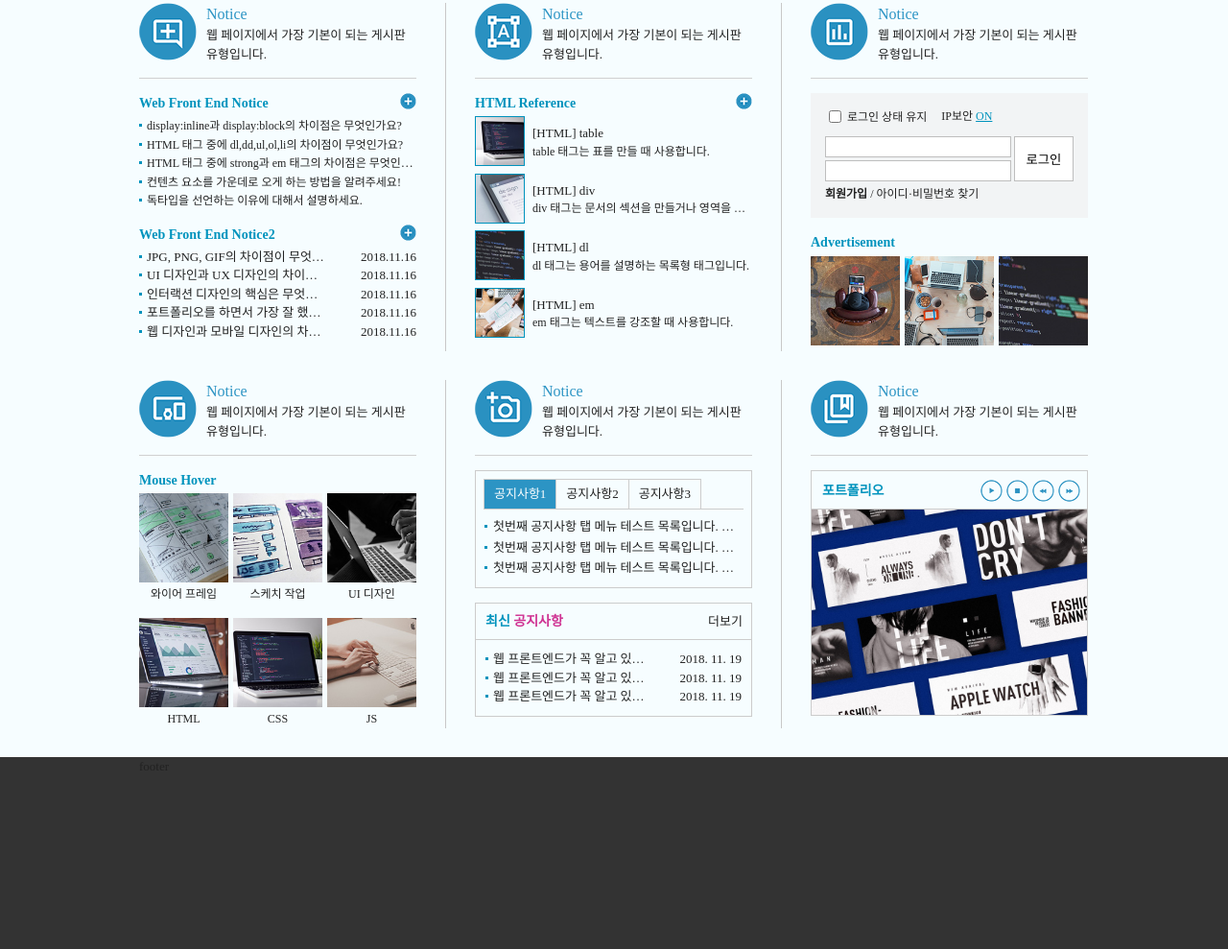
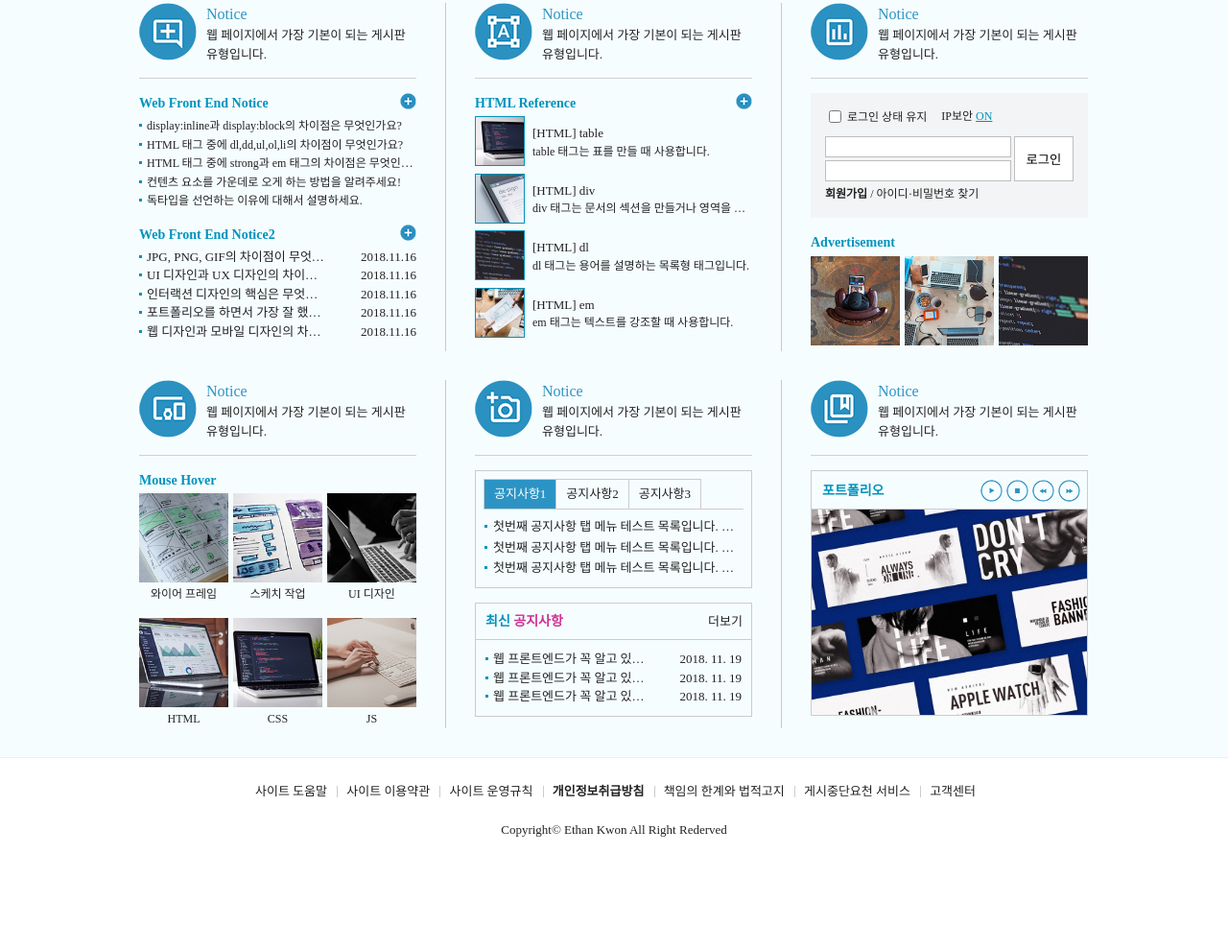
Before and after one commit to EthanKwon/Web_Layout, a plain HTML site: page index.html in a window 1280 px wide. Shown: the part 822-1811 px from the top of the page at 96% size. After the commit the page ends 1721 px from the top, so only its background shows below. Drawn offline with Linux system fonts and the light colour scheme; a web font is replaced by a local one.

Commit message:
Add footer

```diff
--- a/css/styles.css
+++ b/css/styles.css
@@ -47,8 +47,7 @@ body {
 }
 
 #footer {
-  height: 200px;
-  background-color: #333;
+  border-top: 1px solid #eee;
 }
 /* 컨텐츠 레이아웃 */
 
@@ -823,8 +822,6 @@ body {
   margin-bottom: 3px;
   background: #fff;
 }
-.login_footer {
-}
 
 .login_footer li {
   display: inline;
@@ -867,3 +864,39 @@ body {
 .popup ul li img {
   width: 100%;
 }
+
+/* 푸터 */
+
+.footer {
+  padding: 25px;
+  text-align: center;
+}
+
+.footer ul {
+  margin-bottom: 20px;
+}
+
+.footer li {
+  position: relative;
+  display: inline;
+  padding: 0 7px 0 10px;
+}
+
+.footer li strong {
+  font-weight: bold;
+}
+
+.footer li:before {
+  content: "";
+  width: 1px;
+  height: 12px;
+  background: #ccc;
+  position: absolute;
+  left: 0;
+  top: 2px;
+}
+
+.footer li:first-child::before {
+  width: 0;
+  height: 0;
+}
--- a/index.html
+++ b/index.html
@@ -603,7 +603,23 @@
       </div>
       <!-- //content -->
 
-      <div id="footer"><div class="container">footer</div></div>
+      <div id="footer"><div class="container">
+        <h2 class="ir_su">푸터영역</h2>
+        <div class="footer">
+          <ul>
+            <li><a href="#">사이트 도움말</a></li>
+            <li><a href="#">사이트 이용약관</a></li>
+            <li><a href="#">사이트 운영규칙</a></li>
+            <li><a href="#"><strong>개인정보취급방침</strong></a></li>
+            <li><a href="#">책임의 한계와 법적고지</a></li>
+            <li><a href="#">게시중단요천 서비스</a></li>
+            <li><a href="#">고객센터</a></li>
+          </ul>
+          <address>
+            Copyright&copy; Ethan Kwon All Right Rederved
+          </address>
+        </div>
+      </div></div>
       <!-- //footer -->
     </div>
     <!-- wrap -->
```
Also changed, not shown: 1 other file.
